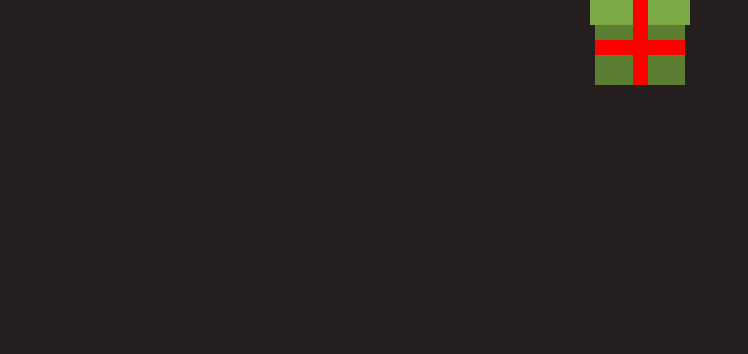
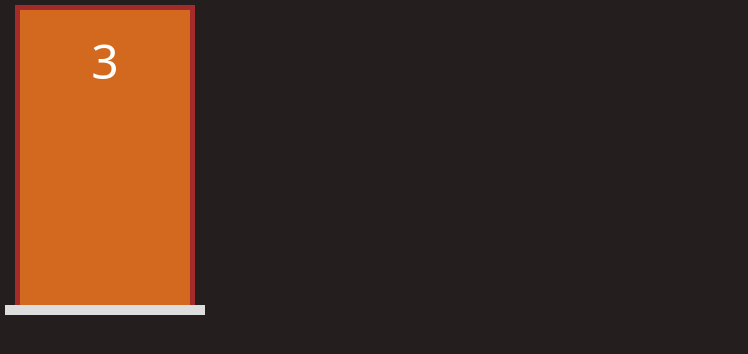
Before and after one commit to PedroMarquesN/Gameportas, a Next.js app: page / in a window 1280 px wide. Shown: the top 354 px of the page, without its empty margins (0-748 px from the left). Built offline with nearby package versions, Linux system fonts and the light colour scheme.

Commit message:
Feat: add component Porta

```diff
--- /dev/null
+++ b/components/Porta1.jsx
@@ -0,0 +1,16 @@
+import styles from "@/styles/Porta1.module.css"
+
+
+export default function Porta1(props) {
+    return (
+        <div className={styles.area}>
+            <div className={styles.estrutura}>
+                <div className={styles.porta}>
+                    <div className={styles.numero}>3</div>
+                </div>
+            </div>
+
+            <div className={styles.chao}></div>
+        </div>
+    )
+}
--- a/src/pages/index.tsx
+++ b/src/pages/index.tsx
@@ -1,12 +1,12 @@
 import Image from "next/image";
 import { Inter } from "next/font/google";
-import Presente from "../../components/Presente";
+import Porta1 from "../../components/Porta1";
 
 const inter = Inter({ subsets: ["latin"] });
 
 export default function Home() {
   return (
-  <Presente/>
+ <Porta1/>
 
 
   );
--- /dev/null
+++ b/src/styles/Porta1.module.css
@@ -0,0 +1,39 @@
+.area{
+    display: flex;
+    flex-direction: column;
+    align-items: center;
+    width: var(--area-porta-largura);
+    height: var(--area-porta-altura);
+    margin: 5px;
+}
+
+.estrutura {
+    display: flex;
+    flex-grow: 1;
+    width: 90%;
+
+    border-left: 5px solid brown;
+    border-top: 5px solid brown;
+    border-right: 5px solid brown;
+
+}
+.porta{
+    display: flex;
+    flex-grow: 1;
+    flex-direction: column;
+    align-items: center;
+    background-color: chocolate;
+    padding: 15px;
+
+
+}
+
+.numero {
+    font-size: 3rem;
+}
+
+.chao {
+    height: 10px;
+    width: 100%;
+    background-color: #ddd;
+}
--- a/src/styles/globals.css
+++ b/src/styles/globals.css
@@ -2,9 +2,17 @@
 @tailwind components;
 @tailwind utilities;
 
-
+*{
+  box-sizing: border-box;
+}
 
 body {
   background-color: #251e1e;
   color: white;
 }
+
+:root {
+  --area-porta-altura: 310px;
+  --area-porta-largura: 200px;
+
+}
```
